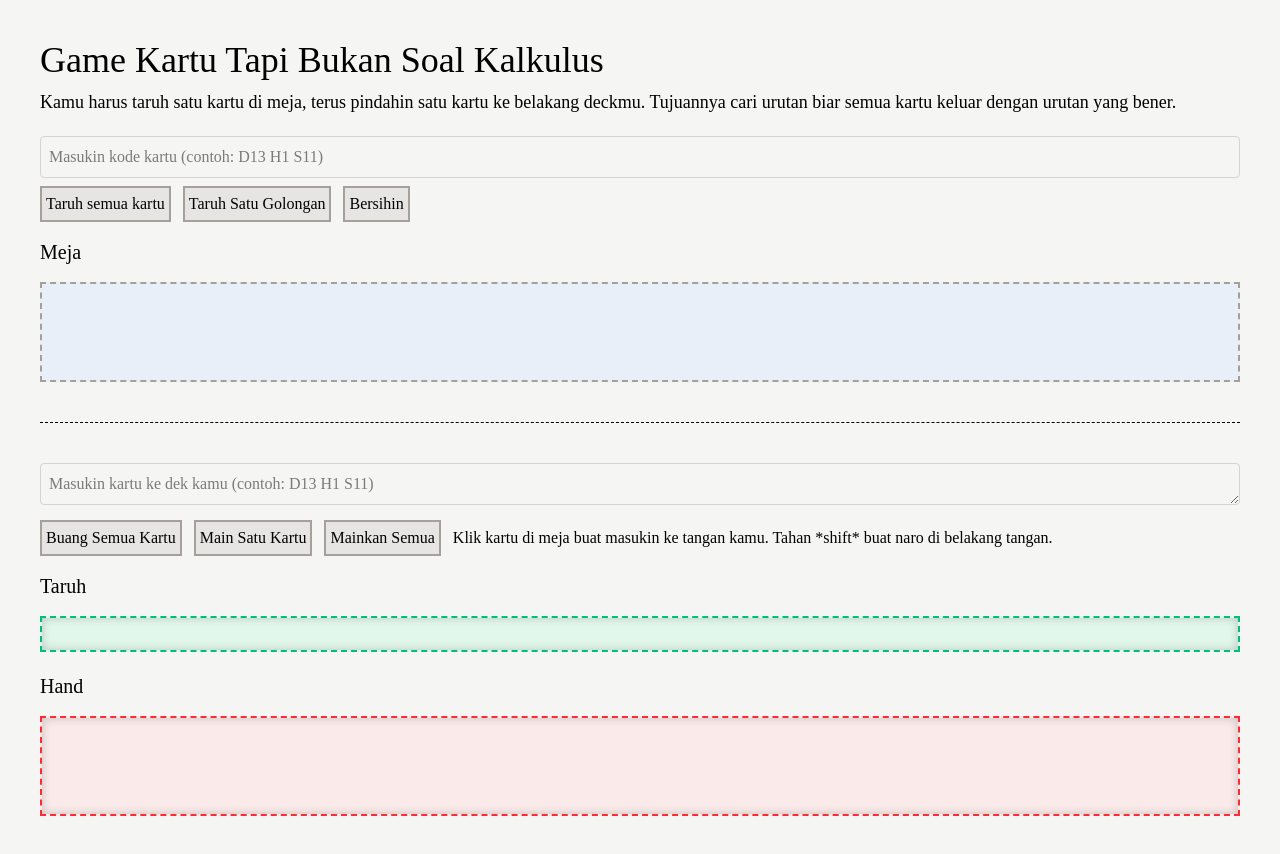
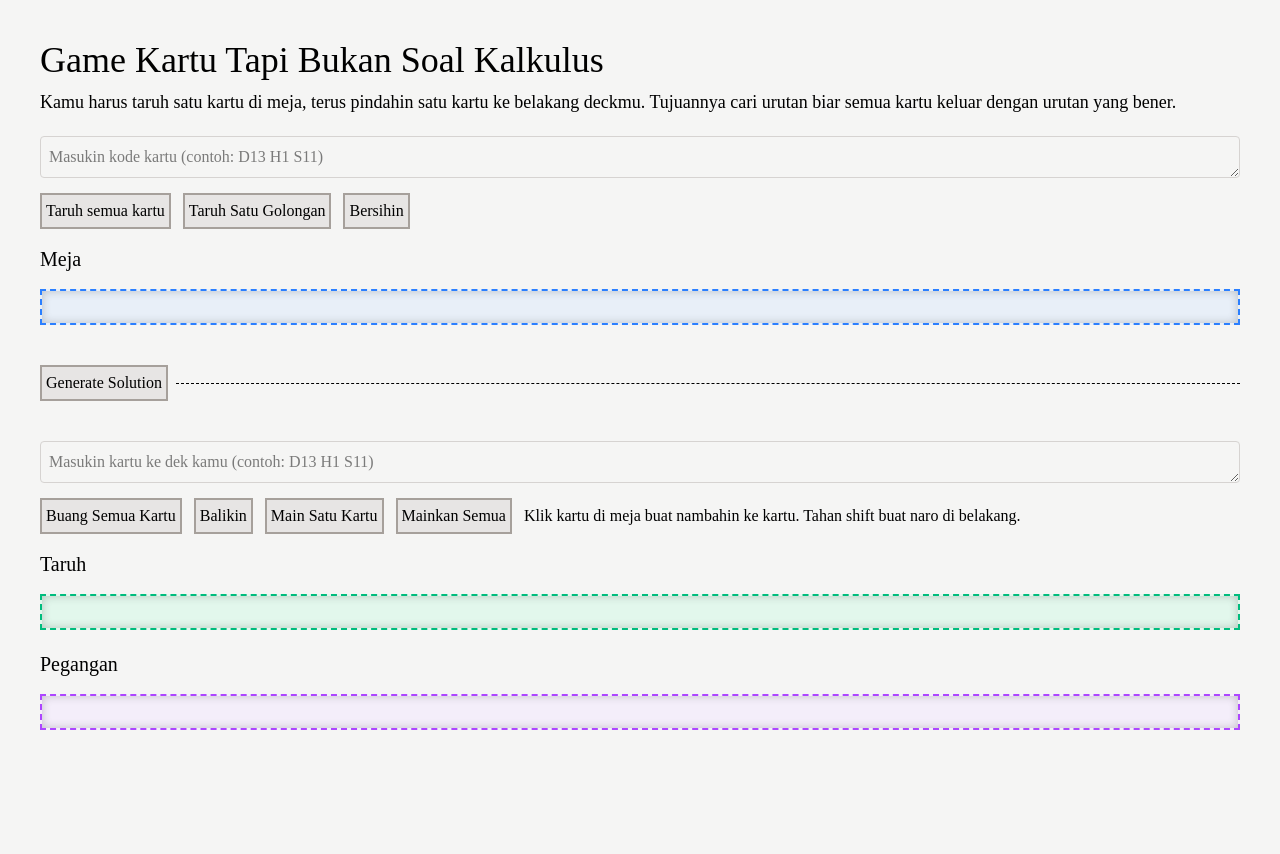
Before and after one commit to nfahrisalim/card-game, a Svelte app: page / in a window 1280 px wide. After the commit the page ends 800 px from the top, so only its background shows below. Built offline with nearby package versions, Linux system fonts and the light colour scheme; a web font is replaced by a local one.

Commit message:
Tambah 2

```diff
--- a/src/App.svelte
+++ b/src/App.svelte
@@ -55,6 +55,43 @@
         cardInput = "";
         cards = [];
     }
+
+    let highlightedCardIndex: number | null = null;
+
+    function calculateCorrectHand() {
+        if (cards.length === 0) return;
+
+        let deck = [...cards].reverse();
+        let hand: number[] = [];
+        let currentIndex = 0;
+
+        function animateStep() {
+            if (deck.length === 0) {
+                highlightedCardIndex = null;
+                return;
+            }
+
+            // Highlight the current card
+            highlightedCardIndex = currentIndex;
+
+            setTimeout(() => {
+                if (hand.length > 0) {
+                    hand.unshift(hand.pop()!);
+                }
+                hand.unshift(deck.pop()!);
+                handComponent.setHand(hand);
+
+                // Remove the card from display
+                cards = cards.filter((_, i) => i !== currentIndex);
+                currentIndex;
+
+                // Continue animation
+                setTimeout(animateStep, 600);
+            }, 400);
+        }
+
+        animateStep();
+    }
 </script>
 
 <main class="p-10">
@@ -65,13 +102,12 @@
     </h2>
 
     <div class="mb-4 space-y-2">
-        <input
-            type="text"
+        <textarea
             bind:value={cardInput}
             on:input={updateCards}
             placeholder="Masukin kode kartu (contoh: D13 H1 S11)"
-            class="w-full p-2 border border-stone-300 rounded"
-        />
+            class="w-full p-2 border border-stone-300 rounded h-[42px] min-h-[42px] resize-y"
+        ></textarea>
 
         <div class="space-x-2">
             <button on:click={fillAllCards}> Taruh semua kartu </button>
@@ -82,25 +118,32 @@
 
     <h1 class="text-xl mb-4">Meja</h1>
     <div
-        class="grid grid-cols-13 gap-2 p-12 border-dashed border-2 border-stone-400 bg-blue-100/50"
-        use:autoAnimate
+        class="grid grid-cols-13 gap-2 p-4 border-blue-500 border-2 border-dashed bg-blue-100/50 shadow-[inset_0_0_10px_#0003]"
     >
+        <!-- Ubah tampilan kartu di display -->
         {#each cards as cardNumber, index}
             <img
+                class="hover:scale-[1.1] hover:rotate-6 hover:shadow-lg duration-200
+                    {index === highlightedCardIndex
+                    ? 'outline outline-4 outline-offset-2 outline-amber-500 shadow-2xl'
+                    : ''}"
                 draggable="false"
                 src="/images/{cardNumber}.webp"
-                alt="kartu {cardNumber}"
+                alt="card {cardNumber}"
                 on:click={(e) => {
                     if (e.shiftKey) {
+                        handComponent.addCardToBack(cardNumber);
+                    } else {
                         handComponent.addCardToFront(cardNumber);
-                    } else {
-                        handComponent.addCardToBack(cardNumber);
                     }
                     cards = cards.filter((_, i) => i !== index);
                 }}
             />
         {/each}
     </div>
-    <hr class="border-dashed my-10" />
+    <div class="flex gap-2 items-center my-10">
+        <button on:click={calculateCorrectHand}>Generate Solution</button>
+        <hr class="border-dashed grow" />
+    </div>
     <Hand bind:this={handComponent} />
 </main>
--- a/src/lib/Hand.svelte
+++ b/src/lib/Hand.svelte
@@ -8,6 +8,8 @@
     let placedComponent: Placed;
     let playTimer: number;
     let counter = 0;
+    export let isSwapping = false;
+
     export function addCardToBack(cardNumber: number) {
         handCards = [...handCards, cardNumber];
         updateInputFromCards();
@@ -71,6 +73,7 @@
 
     function playOne() {
         if (handCards.length === 0) return;
+        if (!hasStoredState) storeHandState();
         const [first, ...rest] = handCards;
         if (handCards.length <= 1) counter = 0;
         if (counter % 2 === 0) {
@@ -87,8 +90,30 @@
 
     function playAll() {
         if (handCards.length === 0) return;
+        if (!hasStoredState) storeHandState();
         playOne();
         playTimer = setTimeout(playAll, 100);
+    }
+
+    function clearHand() {
+        handInput = "";
+        handCards = [];
+        counter = 0;
+        hasStoredState = false;
+        updateInputFromCards();
+    }
+
+    function clearPlaced() {
+        if (placedComponent) placedComponent.clear();
+        counter = 0;
+    }
+
+    export function setHand(newHand: number[]) {
+        handCards = newHand;
+        updateInputFromCards();
+        counter = 0;
+        hasStoredState = false;
+        if (placedComponent) placedComponent.clear();
     }
 </script>
 
@@ -100,29 +125,35 @@
         class="w-full p-2 border border-stone-300 rounded h-[42px] min-h-[42px] resize-y"
     />
     <div class="flex gap-3 items-center">
-        <button on:click={clearHand}>Buang Semua Kartu</button>
-        <button on:click={playOne}>Main Satu Kartu</button>
-        <button on:click={playAll}>Mainkan Semua</button>
+        <button class="" on:click={clearHand}>Buang Semua Kartu</button>
+        <button class="" on:click={revertHand} disabled={!hasStoredState}
+            >Balikin</button
+        >
+        <button class="" on:click={playOne}>Main Satu Kartu</button>
+        <button class="" on:click={playAll}>Mainkan Semua</button>
         <p>
-            Klik kartu di meja buat masukin ke tangan kamu. Tahan *shift* buat naro di belakang tangan.
+            Klik kartu di meja buat nambahin ke kartu. Tahan shift buat naro di belakang.
         </p>
     </div>
 </div>
 
-
 <Placed bind:this={placedComponent} />
-<h1 class="text-xl mb-4 mt-5">Hand</h1>
+<h1 class="text-xl mb-4 mt-5">Pegangan</h1>
 <div
-    class="grid grid-cols-13 gap-2 p-12 border-dashed border-2 border-red-500 bg-red-100/50 shadow-[inset_0_0_10px_#0003]"
+    class="grid grid-cols-13 gap-2 p-4 border-dashed border-2 border-purple-500 bg-purple-100/50 shadow-[inset_0_0_10px_#0003]"
 >
     {#each handCards as cardNumber, index}
         <img
             draggable="false"
-            class={index == 0
-                ? counter % 2 === 0
-                    ? "outline-amber-500 outline-4 outline-offset-2"
-                    : "outline-lime-500 outline-4 outline-offset-2"
-                : ""}
+            class="{index === 0 && isSwapping
+                ? 'outline-amber-500 outline-4 outline-offset-2 shadow-2xl'
+                : index === handCards.length - 1 && isSwapping
+                  ? 'outline-lime-500 outline-4 outline-offset-2 shadow-2xl'
+                  : index === 0
+                    ? counter % 2 === 0
+                        ? 'outline-amber-500 outline-4 outline-offset-2 shadow-2xl'
+                        : 'outline-lime-500 outline-4 outline-offset-2 shadow-2xl'
+                    : ''} hover:scale-[1.1] hover:rotate-6 hover:shadow-lg duration-200"
             src="/images/{cardNumber}.webp"
             alt="card {cardNumber}"
         />
```
